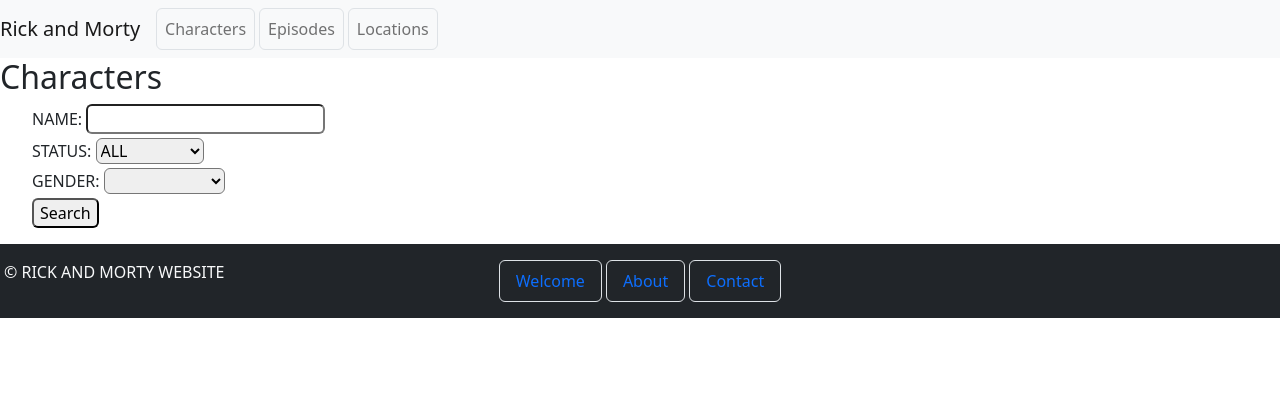
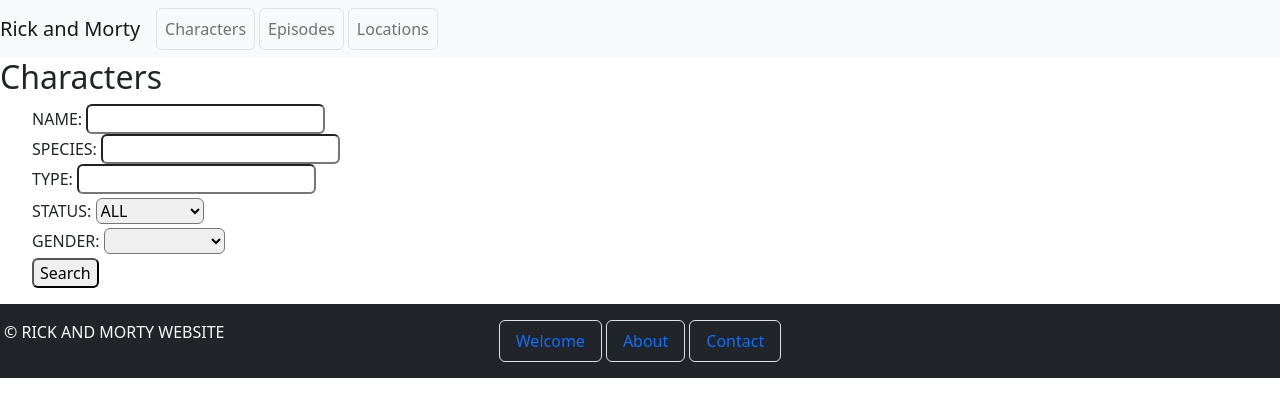
Before and after one commit to nomi-noe/RickAndMorty, an Angular app: page /characters in a window 1280 px wide. Shown: the top 416 px of the page. Built offline with nearby package versions, Linux system fonts and the light colour scheme.

Commit message:
recherche terminé

```diff
--- a/src/app/character-search/character-search.component.html
+++ b/src/app/character-search/character-search.component.html
@@ -1,5 +1,9 @@
 <ul>NAME:
   <input class="rounded" type="text" [(ngModel)]="linkSearchCharacterService.searchTermName">
+
+  <br>SPECIES: <input class="rounded" type="text" [(ngModel)]="linkSearchCharacterService.searchTermSpecies">
+
+  <br>TYPE: <input class="rounded" type="text" [(ngModel)]="linkSearchCharacterService.searchTermType">
 
   <br>STATUS: <select class="rounded mt-1" [(ngModel)]="linkSearchCharacterService.searchTermStatus">
     <option value="">ALL</option>
--- a/src/app/services/characters.service.ts
+++ b/src/app/services/characters.service.ts
@@ -9,6 +9,8 @@
   searchTermName = '';
   searchTermStatus = '';
   searchTermGender = '';
+  searchTermSpecies = '';
+  searchTermType = '';
   characters: Character[];
 
 
@@ -24,7 +26,7 @@
   */
 
   search() {
-    this.rickAndMortyService.searchCharacters(this.searchTermName, this.searchTermStatus, this.searchTermGender)
+    this.rickAndMortyService.searchCharacters(this.searchTermName, this.searchTermStatus, this.searchTermGender, this.searchTermSpecies, this.searchTermType)
       .subscribe(results => {
         this.characters = results.results;
       });
--- a/src/app/services/rick-and-morty.service.ts
+++ b/src/app/services/rick-and-morty.service.ts
@@ -27,8 +27,8 @@
     return this.http.get<Character>(url).pipe();
   }
 
-  searchCharacters(name: string, status: string, gender: string) {
-    return this.http.get<CharacterResult>(`${this.apiUrl}/character/?name=${name}&status=${status}&gender=${gender}`);
+  searchCharacters(name: string, status: string, gender: string, species: string, type: string) {
+    return this.http.get<CharacterResult>(`${this.apiUrl}/character/?name=${name}&status=${status}&gender=${gender}&species=${species}&type=${type}`);
   }
 
   // searchCharacters(name: string): Observable<CharacterResult> {
```
